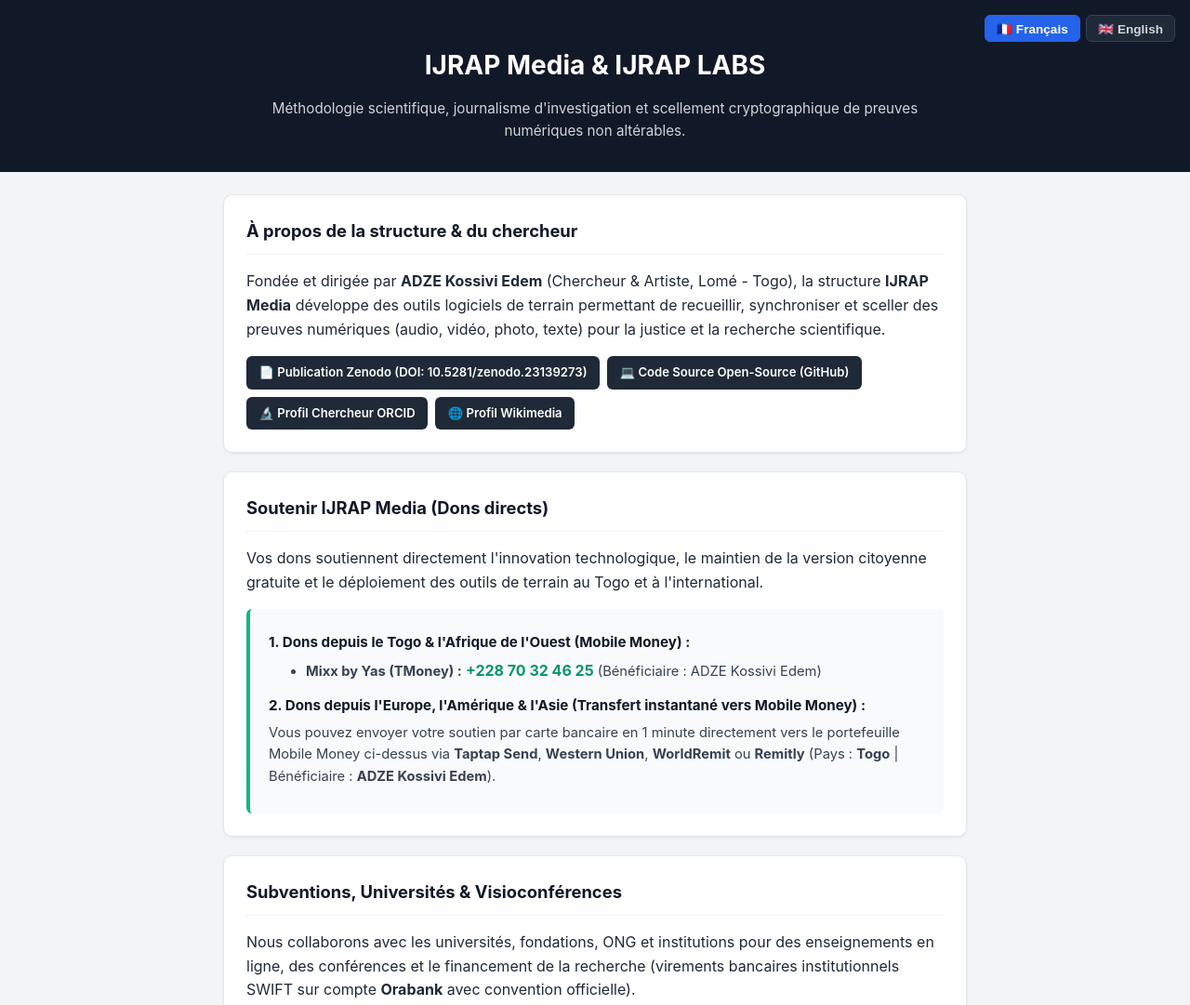
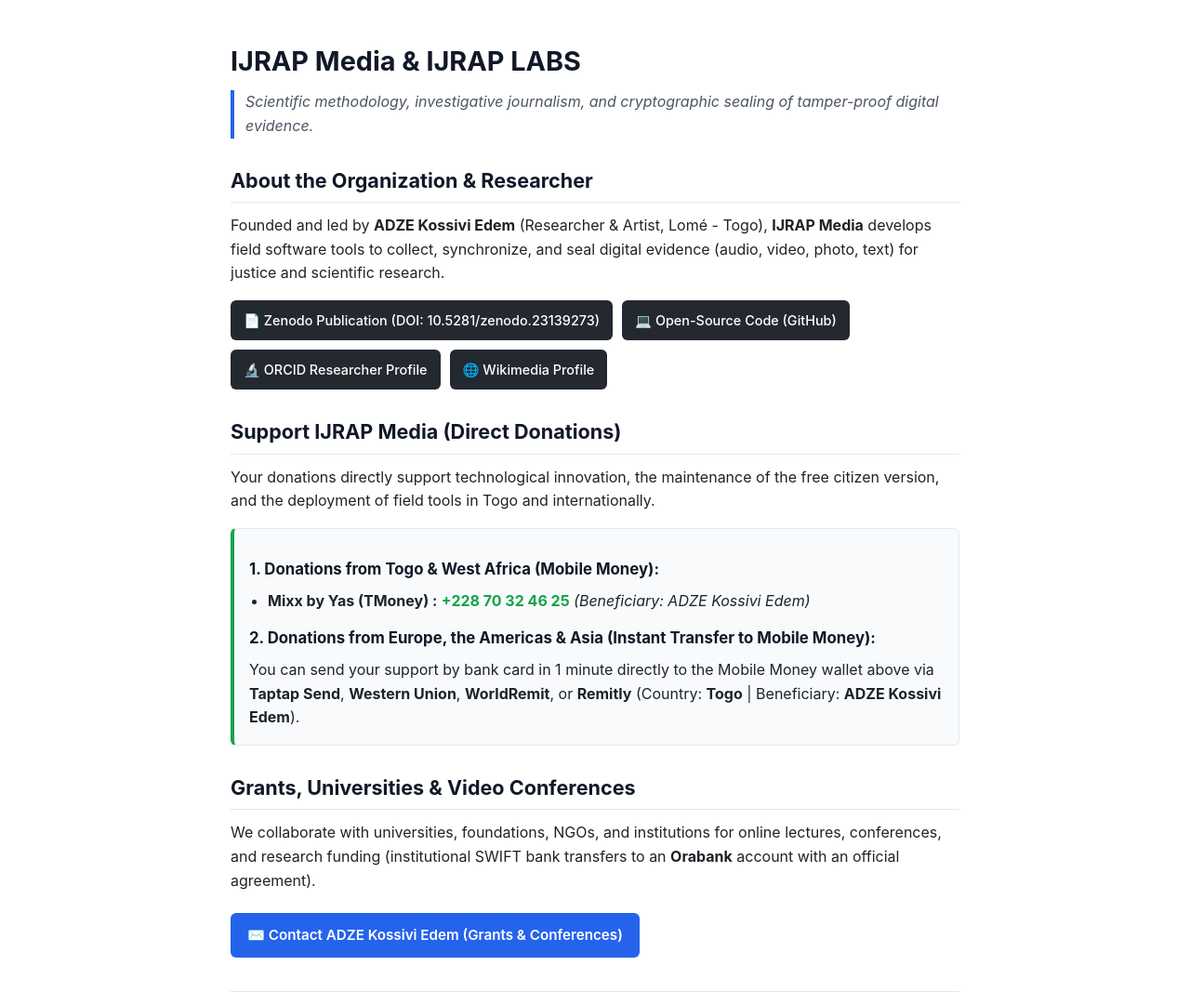
Before and after one commit to ijrapmedia/ijrap-security-public, a plain HTML site: page index.html in a window 1280 px wide. Shown: the top 1081 px of the page at 93% size. Drawn offline with Linux system fonts and the light colour scheme.

Commit message:
Update HTML structure and styling for index.html

```diff
--- a/index.html
+++ b/index.html
@@ -1,226 +1,199 @@
 <!DOCTYPE html>
-<html lang="fr">
+<html lang="en">
 <head>
   <meta charset="UTF-8">
   <meta name="viewport" content="width=device-width, initial-scale=1.0">
-  <title>IJRAP Media & IJRAP LABS</title>
+  <title>IJRAP Media &amp; IJRAP LABS</title>
   <style>
+    * {
+      box-sizing: border-box;
+    }
+
     body {
       font-family: -apple-system, BlinkMacSystemFont, "Segoe UI", Roboto, Helvetica, Arial, sans-serif;
-      background-color: #f3f4f6;
-      color: #1f2937;
+      line-height: 1.6;
+      color: #1f2328;
+      background-color: #ffffff;
       margin: 0;
       padding: 0;
-      line-height: 1.6;
     }
-    header {
-      background-color: #111827;
+
+    .container {
+      max-width: 820px;
+      margin: 0 auto;
+      padding: 24px 18px;
+    }
+
+    h1 {
+      font-size: 1.8rem;
+      margin-bottom: 8px;
+      color: #111827;
+    }
+
+    h2 {
+      font-size: 1.35rem;
+      margin-top: 28px;
+      margin-bottom: 12px;
+      padding-bottom: 6px;
+      border-bottom: 1px solid #e5e7eb;
+      color: #111827;
+    }
+
+    h3 {
+      font-size: 1.05rem;
+      margin-top: 14px;
+      margin-bottom: 8px;
+      color: #111827;
+    }
+
+    .subtitle {
+      border-left: 4px solid #2563eb;
+      padding-left: 12px;
+      color: #4b5563;
+      font-style: italic;
+      margin-bottom: 24px;
+    }
+
+    p {
+      margin-top: 0;
+      margin-bottom: 14px;
+    }
+
+    /* Boutons sombres adaptés au mobile */
+    .links-grid {
+      display: flex;
+      flex-wrap: wrap;
+      gap: 10px;
+      margin-top: 16px;
+      margin-bottom: 20px;
+    }
+
+    .btn-dark {
+      display: inline-flex;
+      align-items: center;
+      gap: 6px;
+      background-color: #24292f;
       color: #ffffff;
-      text-align: center;
-      padding: 2.5rem 1.5rem 2rem;
-      position: relative;
+      text-decoration: none;
+      padding: 10px 14px;
+      border-radius: 6px;
+      font-size: 0.9rem;
+      font-weight: 500;
+      max-width: 100%;
     }
-    .lang-switch {
-      position: absolute;
-      top: 1rem;
-      right: 1rem;
-      display: flex;
-      gap: 0.4rem;
+
+    .btn-dark:hover {
+      background-color: #374151;
     }
-    .lang-btn {
-      background: #1f2937;
-      color: #d1d5db;
-      border: 1px solid #374151;
-      padding: 0.35rem 0.75rem;
+
+    /* Encadré des dons */
+    .donation-box {
+      background-color: #f8fafc;
+      border: 1px solid #e2e8f0;
+      border-left: 4px solid #16a34a;
       border-radius: 6px;
-      font-size: 0.85rem;
-      font-weight: 600;
-      cursor: pointer;
+      padding: 16px;
+      margin-top: 16px;
     }
-    .lang-btn.active {
-      background: #2563eb;
-      color: #ffffff;
-      border-color: #2563eb;
+
+    .donation-box ul {
+      padding-left: 20px;
+      margin: 8px 0 14px 0;
     }
-    header h1 {
-      margin: 0.5rem 0 0.75rem;
-      font-size: 1.75rem;
+
+    .phone-number {
+      color: #16a34a;
       font-weight: 700;
     }
-    header p {
-      max-width: 700px;
-      margin: 0 auto;
-      color: #d1d5db;
-      font-size: 0.95rem;
-    }
-    .container {
-      max-width: 800px;
-      margin: 1.5rem auto;
-      padding: 0 1rem;
-    }
-    .card {
-      background: #ffffff;
-      border-radius: 10px;
-      padding: 1.5rem;
-      margin-bottom: 1.25rem;
-      box-shadow: 0 1px 3px rgba(0,0,0,0.08);
-      border: 1px solid #e5e7eb;
-    }
-    .card h2 {
-      margin-top: 0;
-      font-size: 1.15rem;
-      color: #111827;
-      border-bottom: 1px solid #f3f4f6;
-      padding-bottom: 0.6rem;
-    }
-    .badges {
-      display: flex;
-      flex-wrap: wrap;
-      gap: 0.5rem;
-      margin-top: 1rem;
-    }
-    .badge {
-      display: inline-block;
-      background-color: #1f2937;
-      color: #ffffff;
-      text-decoration: none;
-      padding: 0.45rem 0.85rem;
-      border-radius: 6px;
-      font-size: 0.82rem;
-      font-weight: 600;
-    }
-    .badge:hover {
-      background-color: #374151;
-    }
-    .donation-box {
-      background-color: #f9fafb;
-      border-left: 4px solid #10b981;
-      padding: 1rem 1.25rem;
-      border-radius: 6px;
-      margin-top: 1rem;
-    }
-    .donation-box h3 {
-      margin: 0.5rem 0 0.35rem;
-      font-size: 0.95rem;
-      color: #111827;
-    }
-    .donation-box p, .donation-box ul {
-      margin: 0.25rem 0 0.75rem;
-      font-size: 0.92rem;
-      color: #374151;
-    }
-    .phone {
-      font-weight: 700;
-      color: #059669;
-      font-size: 1rem;
-    }
+
+    /* Bouton bleu de contact */
     .btn-primary {
-      display: inline-block;
+      display: inline-flex;
+      align-items: center;
+      gap: 8px;
       background-color: #2563eb;
       color: #ffffff;
       text-decoration: none;
-      padding: 0.65rem 1.1rem;
+      padding: 12px 18px;
       border-radius: 6px;
-      font-size: 0.9rem;
+      font-size: 0.95rem;
       font-weight: 600;
-      margin-top: 0.5rem;
+      margin-top: 8px;
+      max-width: 100%;
     }
+
     .btn-primary:hover {
       background-color: #1d4ed8;
     }
+
     footer {
-      text-align: center;
-      font-size: 0.8rem;
+      margin-top: 36px;
+      padding-top: 16px;
+      border-top: 1px solid #e5e7eb;
+      font-size: 0.85rem;
       color: #6b7280;
-      padding: 1.5rem 1rem 2.5rem;
     }
-    .en { display: none; }
   </style>
 </head>
 <body>
+  <div class="container">
+    <h1>IJRAP Media &amp; IJRAP LABS</h1>
+    <div class="subtitle">
+      Scientific methodology, investigative journalism, and cryptographic sealing of tamper-proof digital evidence.
+    </div>
 
-<header>
-  <div class="lang-switch">
-    <button class="lang-btn active" id="btn-fr" onclick="setLang('fr')">🇫🇷 Français</button>
-    <button class="lang-btn" id="btn-en" onclick="setLang('en')">🇬🇧 English</button>
-  </div>
-  <h1>IJRAP Media & IJRAP LABS</h1>
-  <p class="fr">Méthodologie scientifique, journalisme d'investigation et scellement cryptographique de preuves numériques non altérables.</p>
-  <p class="en">Scientific methodology, investigative journalism, and cryptographic sealing of tamper-proof digital evidence.</p>
-</header>
+    <h2>About the Organization &amp; Researcher</h2>
+    <p>
+      Founded and led by <strong>ADZE Kossivi Edem</strong> (Researcher &amp; Artist, Lomé - Togo), <strong>IJRAP Media</strong> develops field software tools to collect, synchronize, and seal digital evidence (audio, video, photo, text) for justice and scientific research.
+    </p>
 
-<div class="container">
+    <div class="links-grid">
+      <a href="https://zenodo.org" target="_blank" rel="noopener noreferrer" class="btn-dark">
+        📄 Zenodo Publication (DOI: 10.5281/zenodo.23139273)
+      </a>
+      <a href="https://github.com/ijrapmedia/ijrap-security-public" target="_blank" rel="noopener noreferrer" class="btn-dark">
+        💻 Open-Source Code (GitHub)
+      </a>
+      <a href="https://orcid.org/0009-0009-0018-6734" target="_blank" rel="noopener noreferrer" class="btn-dark">
+        🔬 ORCID Researcher Profile
+      </a>
+      <a href="https://commons.wikimedia.org/wiki/User:Komavo
+        " target="_blank" rel="noopener noreferrer" class="btn-dark">
+        🌐 Wikimedia Profile
+      </a>
+    </div>
 
-  <!-- Section 1 -->
-  <div class="card">
-    <h2 class="fr">À propos de la structure & du chercheur</h2>
-    <h2 class="en">About the Organization & Researcher</h2>
-
-    <p class="fr">Fondée et dirigée par <strong>ADZE Kossivi Edem</strong> (Chercheur & Artiste, Lomé - Togo), la structure <strong>IJRAP Media</strong> développe des outils logiciels de terrain permettant de recueillir, synchroniser et sceller des preuves numériques (audio, vidéo, photo, texte) pour la justice et la recherche scientifique.</p>
-    <p class="en">Founded and led by <strong>ADZE Kossivi Edem</strong> (Researcher & Artist, Lomé - Togo), <strong>IJRAP Media</strong> develops field software tools to collect, synchronize, and seal digital evidence (audio, video, photo, text) for justice and scientific research.</p>
-
-    <div class="badges">
-      <a href="https://doi.org" target="_blank" class="badge">📄 <span class="fr">Publication Zenodo (DOI: 10.5281/zenodo.23139273)</span><span class="en">Zenodo Publication (DOI: 10.5281/zenodo.23139273)</span></a>
-      <a href="https://github.com" target="_blank" class="badge">💻 <span class="fr">Code Source Open-Source (GitHub)</span><span class="en">Open-Source Code (GitHub)</span></a>
-      <a href="https://orcid.org" target="_blank" class="badge">🔬 <span class="fr">Profil Chercheur ORCID</span><span class="en">ORCID Researcher Profile</span></a>
-      <a href="https://wikimedia.org" target="_blank" class="badge">🌐 <span class="fr">Profil Wikimedia</span><span class="en">Wikimedia Profile</span></a>
-    </div>
-  </div>
-
-  <!-- Section 2 -->
-  <div class="card">
-    <h2 class="fr">Soutenir IJRAP Media (Dons directs)</h2>
-    <h2 class="en">Support IJRAP Media (Direct Donations)</h2>
-
-    <p class="fr">Vos dons soutiennent directement l'innovation technologique, le maintien de la version citoyenne gratuite et le déploiement des outils de terrain au Togo et à l'international.</p>
-    <p class="en">Your donations directly support technological innovation, the maintenance of the free citizen version, and the deployment of field tools in Togo and internationally.</p>
+    <h2>Support IJRAP Media (Direct Donations)</h2>
+    <p>
+      Your donations directly support technological innovation, the maintenance of the free citizen version, and the deployment of field tools in Togo and internationally.
+    </p>
 
     <div class="donation-box">
-      <h3 class="fr">1. Dons depuis le Togo & l'Afrique de l'Ouest (Mobile Money) :</h3>
-      <h3 class="en">1. Donations from Togo & West Africa (Mobile Money):</h3>
+      <h3>1. Donations from Togo &amp; West Africa (Mobile Money):</h3>
       <ul>
-        <li><strong>Mixx by Yas (TMoney) :</strong> <span class="phone">+228 70 32 46 25</span> <span class="fr">(Bénéficiaire : ADZE Kossivi Edem)</span><span class="en">(Beneficiary: ADZE Kossivi Edem)</span></li>
+        <li>
+          <strong>Mixx by Yas (TMoney) :</strong> <span class="phone-number">+228 70 32 46 25</span> <em>(Beneficiary: ADZE Kossivi Edem)</em>
+        </li>
       </ul>
 
-      <h3 class="fr">2. Dons depuis l'Europe, l'Amérique & l'Asie (Transfert instantané vers Mobile Money) :</h3>
-      <h3 class="en">2. Donations from Europe, the Americas & Asia (Instant Transfer to Mobile Money):</h3>
-      <p class="fr">Vous pouvez envoyer votre soutien par carte bancaire en 1 minute directement vers le portefeuille Mobile Money ci-dessus via <strong>Taptap Send</strong>, <strong>Western Union</strong>, <strong>WorldRemit</strong> ou <strong>Remitly</strong> (Pays : <strong>Togo</strong> | Bénéficiaire : <strong>ADZE Kossivi Edem</strong>).</p>
-      <p class="en">You can send your support by bank card in 1 minute directly to the Mobile Money wallet above via <strong>Taptap Send</strong>, <strong>Western Union</strong>, <strong>WorldRemit</strong>, or <strong>Remitly</strong> (Country: <strong>Togo</strong> | Beneficiary: <strong>ADZE Kossivi Edem</strong>).</p>
+      <h3>2. Donations from Europe, the Americas &amp; Asia (Instant Transfer to Mobile Money):</h3>
+      <p style="margin-bottom: 0;">
+        You can send your support by bank card in 1 minute directly to the Mobile Money wallet above via <strong>Taptap Send</strong>, <strong>Western Union</strong>, <strong>WorldRemit</strong>, or <strong>Remitly</strong> (Country: <strong>Togo</strong> | Beneficiary: <strong>ADZE Kossivi Edem</strong>).
+      </p>
     </div>
-  </div>
 
-  <!-- Section 3 -->
-  <div class="card">
-    <h2 class="fr">Subventions, Universités & Visioconférences</h2>
-    <h2 class="en">Grants, Universities & Video Conferences</h2>
-
-    <p class="fr">Nous collaborons avec les universités, fondations, ONG et institutions pour des enseignements en ligne, des conférences et le financement de la recherche (virements bancaires institutionnels SWIFT sur compte <strong>Orabank</strong> avec convention officielle).</p>
-    <p class="en">We collaborate with universities, foundations, NGOs, and institutions for online lectures, conferences, and research funding (institutional SWIFT bank transfers to an <strong>Orabank</strong> account with an official agreement).</p>
+    <h2>Grants, Universities &amp; Video Conferences</h2>
+    <p>
+      We collaborate with universities, foundations, NGOs, and institutions for online lectures, conferences, and research funding (institutional SWIFT bank transfers to an <strong>Orabank</strong> account with an official agreement).
+    </p>
 
     <a href="mailto:imoadze1@gmail.com" class="btn-primary">
-      ✉️ <span class="fr">Contacter ADZE Kossivi Edem (Subventions & Conférences)</span><span class="en">Contact ADZE Kossivi Edem (Grants & Conferences)</span>
+      ✉️ Contact ADZE Kossivi Edem (Grants &amp; Conferences)
     </a>
+
+    <footer>
+      &copy; 2026 IJRAP Media / IJRAP LABS — Property of ADZE Kossivi Edem. All rights reserved.
+    </footer>
   </div>
-
-</div>
-
-<footer>
-  <span class="fr">&copy; 2026 IJRAP Media / IJRAP LABS — Propriété de ADZE Kossivi Edem. Tous droits réservés.</span>
-  <span class="en">&copy; 2026 IJRAP Media / IJRAP LABS — Property of ADZE Kossivi Edem. All rights reserved.</span>
-</footer>
-
-<script>
-  function setLang(lang) {
-    document.querySelectorAll('.fr').forEach(el => el.style.display = (lang === 'fr') ? 'block' : 'none');
-    document.querySelectorAll('.en').forEach(el => el.style.display = (lang === 'en') ? 'block' : 'none');
-    document.querySelectorAll('span.fr').forEach(el => el.style.display = (lang === 'fr') ? 'inline' : 'none');
-    document.querySelectorAll('span.en').forEach(el => el.style.display = (lang === 'en') ? 'inline' : 'none');
-
-    document.getElementById('btn-fr').classList.toggle('active', lang === 'fr');
-    document.getElementById('btn-en').classList.toggle('active', lang === 'en');
-    document.documentElement.lang = lang;
-  }
-</script>
-
 </body>
-    </html>
+        </html>
```
